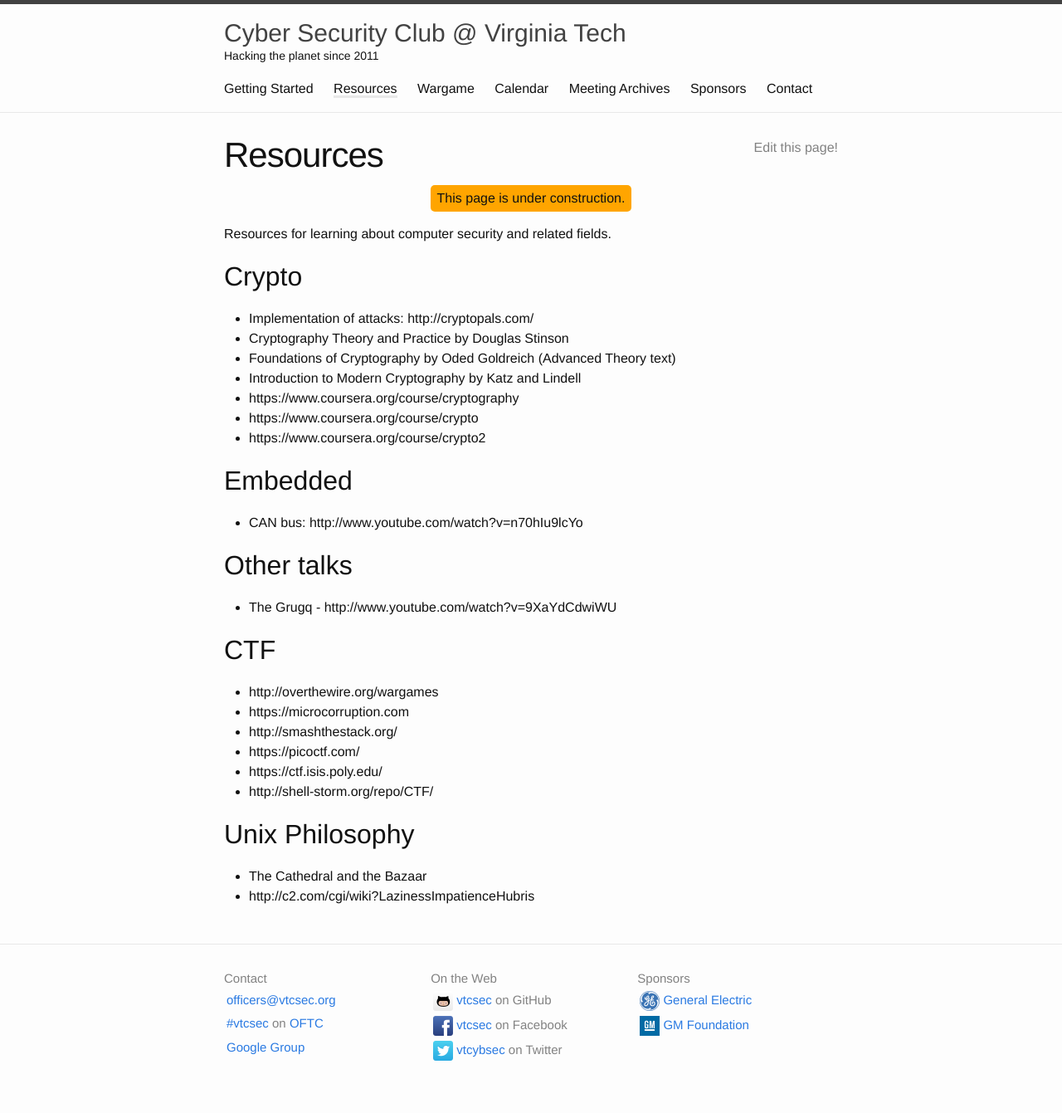
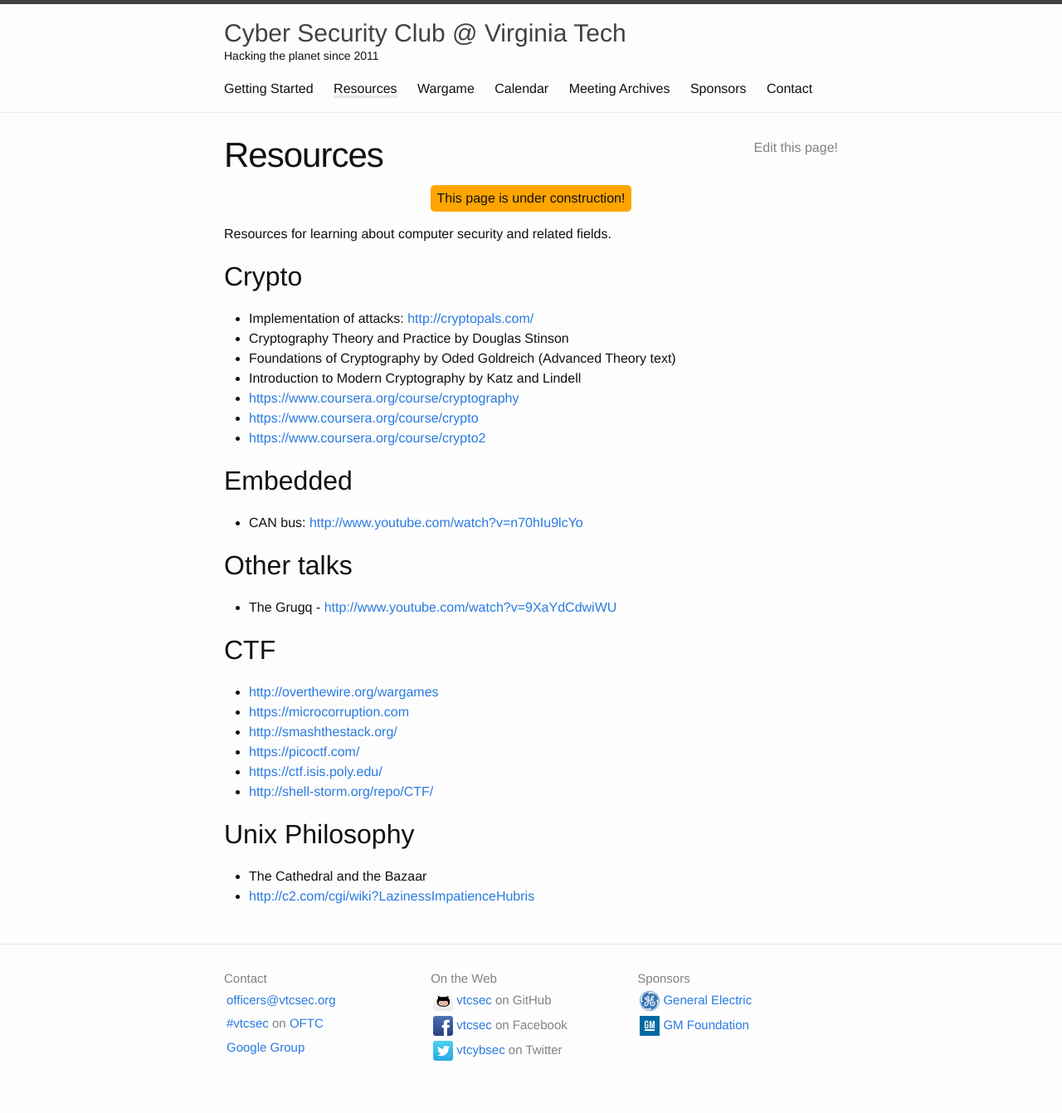
Before and after one commit to VTCSec/vtcsec.org, a Jekyll site: the page built from resources.md, in a window 1280 px wide. Shown: the whole page at 83% size. Built offline with Jekyll 4.4.1, drawn with Linux system fonts in a browser that asks for light colours; some of the changed lines change nothing that is shown.

Commit message:
Unfuck resources page a tiny bit. It still sucks.
We need to sit down and decide exactly what we want there, and how
best to organize it.

I think conorpp's old list would be a better starting point.

```diff
--- a/resources.md
+++ b/resources.md
@@ -5,33 +5,33 @@ permalink: /resources/
 edit_link: true
 ---
 
-<span class="notice">This page is under construction.</span>
+<span class="notice">This page is under construction!</span>
 
 Resources for learning about computer security and related fields.
 
 ## Crypto
-  - Implementation of attacks: http://cryptopals.com/
+  - Implementation of attacks: <http://cryptopals.com/>
   - Cryptography Theory and Practice by Douglas Stinson
   - Foundations of Cryptography by Oded Goldreich (Advanced Theory text)
   - Introduction to Modern Cryptography by Katz and Lindell
-  - https://www.coursera.org/course/cryptography
-  - https://www.coursera.org/course/crypto
-  - https://www.coursera.org/course/crypto2
+  - <https://www.coursera.org/course/cryptography>
+  - <https://www.coursera.org/course/crypto>
+  - <https://www.coursera.org/course/crypto2>
 
 ## Embedded
-  - CAN bus: http://www.youtube.com/watch?v=n70hIu9lcYo
+  - CAN bus: <http://www.youtube.com/watch?v=n70hIu9lcYo>
 
 ## Other talks
-  - The Grugq - http://www.youtube.com/watch?v=9XaYdCdwiWU
+  - The Grugq - <http://www.youtube.com/watch?v=9XaYdCdwiWU>
 
 ## CTF
-  - http://overthewire.org/wargames
-  - https://microcorruption.com
-  - http://smashthestack.org/
-  - https://picoctf.com/
-  - https://ctf.isis.poly.edu/
-  - http://shell-storm.org/repo/CTF/
+  - <http://overthewire.org/wargames>
+  - <https://microcorruption.com>
+  - <http://smashthestack.org/>
+  - <https://picoctf.com/>
+  - <https://ctf.isis.poly.edu/>
+  - <http://shell-storm.org/repo/CTF/>
 
 ## Unix Philosophy
   - The Cathedral and the Bazaar
-  - http://c2.com/cgi/wiki?LazinessImpatienceHubris
+  - <http://c2.com/cgi/wiki?LazinessImpatienceHubris>
```
